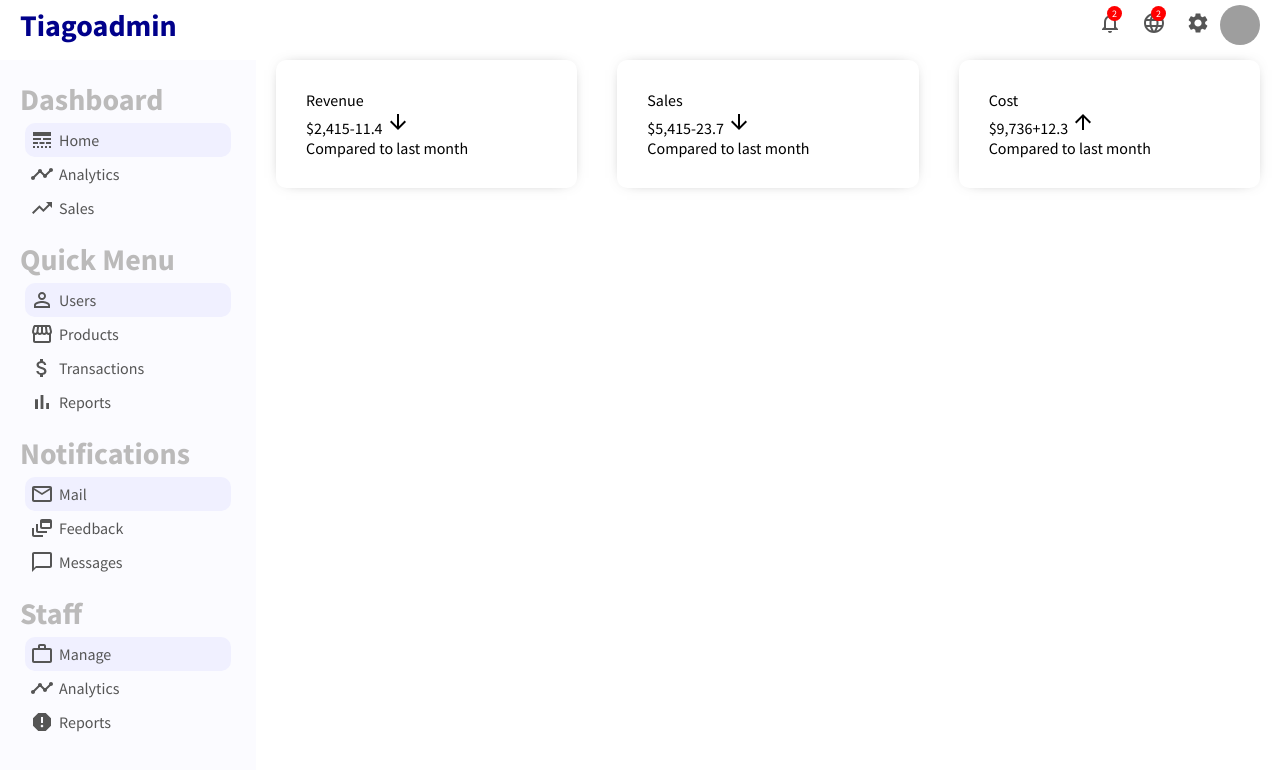
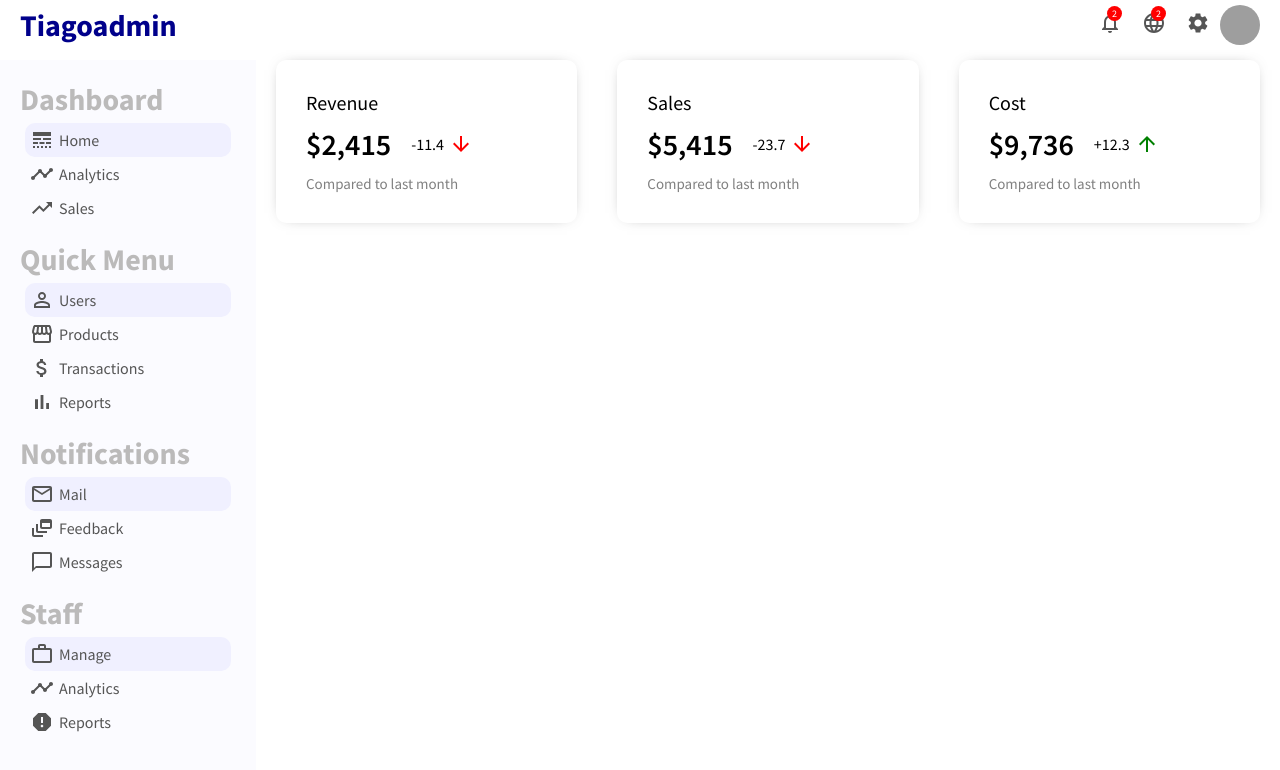
Before and after one commit to Tiago-devop/admin-dashboard, a React (Create React App) app: page / in a window 1280 px wide. Shown: the top 770 px of the page. Built offline with nearby package versions, Linux system fonts and the light colour scheme; grey boxes are pictures that could not be loaded.

Commit message:
styling the featuredItem

```diff
--- a/src/components/featuredInfo/FeaturedInfo.css
+++ b/src/components/featuredInfo/FeaturedInfo.css
@@ -12,3 +12,39 @@
   cursor: pointer;
   box-shadow: 0px 0px 15px -10px rgba(0, 0, 0, 0.75);
 }
+
+.featuredTitle {
+  font-size: 20px;
+}
+
+.featuredMoneyContainer {
+  margin: 10px 0px;
+  display: flex;
+  align-items: center;
+}
+
+.featuredMoney {
+  font-size: 30px;
+  font-weight: 600;
+}
+
+.featuredMoneyRate {
+  display: flex;
+  align-items: center;
+  margin-left: 20px;
+}
+
+.featuredIcon {
+  font-size: 14px;
+  margin-left: 5px;
+  color: green;
+}
+
+.featuredIcon.negative {
+  color: red;
+}
+
+.featuredSub {
+  font-size: 15px;
+  color: gray;
+}
--- a/src/components/featuredInfo/FeaturedInfo.jsx
+++ b/src/components/featuredInfo/FeaturedInfo.jsx
@@ -9,7 +9,7 @@ export default function FeaturedInfo() {
         <div className="featuredMoneyContainer">
           <span className="featuredMoney">$2,415</span>
           <span className="featuredMoneyRate">
-            -11.4 <ArrowDownward />
+            -11.4 <ArrowDownward className="featuredIcon negative" />
           </span>
         </div>
         <span className="featuredSub">Compared to last month</span>
@@ -19,7 +19,7 @@ export default function FeaturedInfo() {
         <div className="featuredMoneyContainer">
           <span className="featuredMoney">$5,415</span>
           <span className="featuredMoneyRate">
-            -23.7 <ArrowDownward />
+            -23.7 <ArrowDownward className="featuredIcon negative" />
           </span>
         </div>
         <span className="featuredSub">Compared to last month</span>
@@ -29,7 +29,7 @@ export default function FeaturedInfo() {
         <div className="featuredMoneyContainer">
           <span className="featuredMoney">$9,736</span>
           <span className="featuredMoneyRate">
-            +12.3 <ArrowUpward />
+            +12.3 <ArrowUpward className="featuredIcon" />
           </span>
         </div>
         <span className="featuredSub">Compared to last month</span>
```
